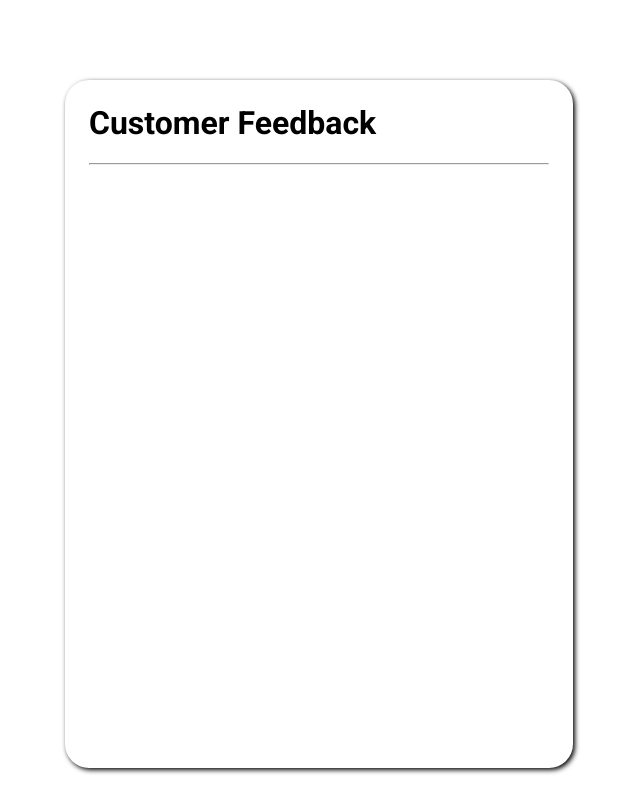
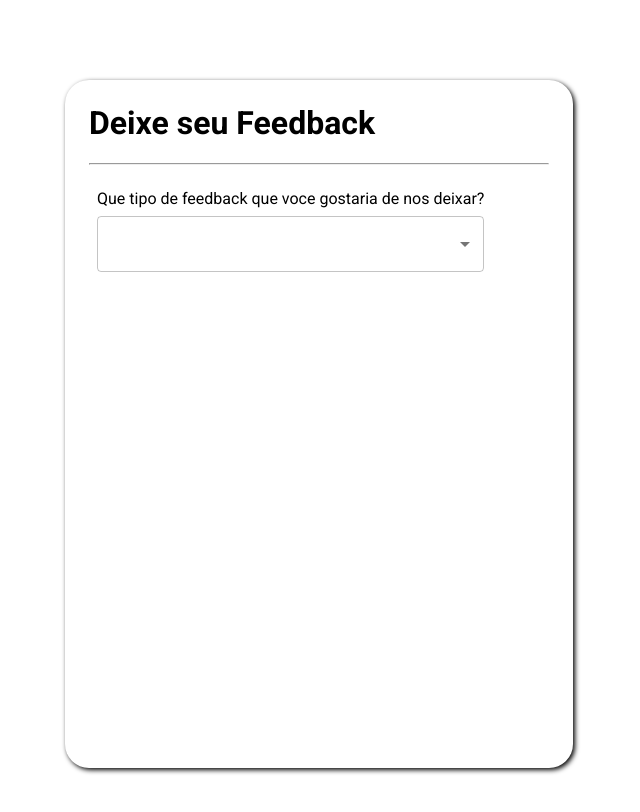
Before and after one commit to FelipeMaxRosa/ada-cielo-desafio-1-front, a React (Create React App) app: page / in a window 1280 px wide. Shown: the top 812 px of the page, without its empty margins (321-961 px from the left). Built offline with nearby package versions, Linux system fonts and the light colour scheme.

Commit message:
feat: tipo de feedback select

```diff
--- a/package.json
+++ b/package.json
@@ -3,6 +3,10 @@
   "version": "0.1.0",
   "private": true,
   "dependencies": {
+    "@emotion/react": "^11.11.1",
+    "@emotion/styled": "^11.11.0",
+    "@mui/material": "^5.14.10",
+    "@mui/styled-engine-sc": "^5.14.10",
     "@testing-library/jest-dom": "^5.17.0",
     "@testing-library/react": "^13.4.0",
     "@testing-library/user-event": "^13.5.0",
--- a/src/components/app/app.styles.ts
+++ b/src/components/app/app.styles.ts
@@ -1,5 +1,9 @@
 import styled from "styled-components";
 
-export const Container = styled.div`
+export const Container = styled.main`
   padding: 80px;
 `;
+
+export const Divisor = styled.hr`
+  margin: 16px 0;
+`;
--- a/src/components/app/app.tsx
+++ b/src/components/app/app.tsx
@@ -1,13 +1,15 @@
-import { FeedbackContainer } from "../feedback-container/feedback-container";
-import { FeedbackHeader } from "../feedback-header/feedback-header";
-import { Container } from "./app.styles";
+import { FeedbackBody } from "../feedback-body";
+import { FeedbackContainer } from "../feedback-container";
+import { FeedbackHeader } from "../feedback-header";
+import { Container, Divisor } from "./app.styles";
 
 function App() {
   return (
     <Container>
       <FeedbackContainer>
         <FeedbackHeader />
-        <hr />
+        <Divisor />
+        <FeedbackBody />
       </FeedbackContainer>
     </Container>
   );
--- /dev/null
+++ b/src/components/constants/feedback.ts
@@ -0,0 +1,14 @@
+export const FEEDBACK_TYPE_OPTIONS = [
+  {
+    label: "Crítica",
+    value: "critica",
+  },
+  {
+    label: "Sugestão",
+    value: "sugestao",
+  },
+  {
+    label: "Elogio",
+    value: "elogio",
+  },
+];
--- /dev/null
+++ b/src/components/constants/index.ts
@@ -0,0 +1 @@
+export * from "./feedback";
--- /dev/null
+++ b/src/components/feedback-body/feedback-body.tsx
@@ -0,0 +1,24 @@
+import React, { useState } from "react";
+import { SelectField } from "../shared/select/select-field";
+import { FEEDBACK_TYPE_OPTIONS } from "../constants";
+import { SelectChangeEvent } from "@mui/material/Select";
+
+export const FeedbackBody = () => {
+  const [feedbackType, setFeedbackType] = useState("");
+
+  const handleChange = (event: SelectChangeEvent<string>) => {
+    setFeedbackType(event.target.value);
+  };
+
+  return (
+    <form>
+      <SelectField
+        items={FEEDBACK_TYPE_OPTIONS}
+        value={feedbackType}
+        onChange={handleChange}
+        label="Que tipo de feedback que voce gostaria de nos deixar?"
+        name="feedbackType"
+      />
+    </form>
+  );
+};
--- /dev/null
+++ b/src/components/feedback-body/index.ts
@@ -0,0 +1 @@
+export * from "./feedback-body";
--- /dev/null
+++ b/src/components/feedback-container/index.ts
@@ -0,0 +1 @@
+export * from "./feedback-container";
--- a/src/components/feedback-header/feedback-header.tsx
+++ b/src/components/feedback-header/feedback-header.tsx
@@ -4,7 +4,7 @@ import { Title } from "./feedback-header.styles";
 export const FeedbackHeader = () => {
   return (
     <header>
-      <Title>Customer Feedback</Title>
+      <Title>Deixe seu Feedback</Title>
     </header>
   );
 };
--- /dev/null
+++ b/src/components/feedback-header/index.ts
@@ -0,0 +1 @@
+export * from "./feedback-header";
--- /dev/null
+++ b/src/components/shared/select/select-field.styles.ts
@@ -0,0 +1,5 @@
+import styled from "styled-components";
+
+export const Label = styled.label`
+  margin-bottom: 8px;
+`;
--- /dev/null
+++ b/src/components/shared/select/select-field.tsx
@@ -0,0 +1,41 @@
+import { FC } from "react";
+import MenuItem from "@mui/material/MenuItem";
+import FormControl from "@mui/material/FormControl";
+import Select, { SelectChangeEvent } from "@mui/material/Select";
+import { Label } from "./select-field.styles";
+
+type SelectFieldProps = {
+  items: Array<{ label: string; value: string }>;
+  value: string;
+  onChange: (event: SelectChangeEvent<string>) => void;
+  label?: string;
+  name: string;
+  id?: string;
+};
+export const SelectField: FC<SelectFieldProps> = ({
+  items,
+  value,
+  onChange,
+  name,
+  id,
+  label = "",
+}) => {
+  return (
+    <FormControl sx={{ m: 1, minWidth: 280 }} size="medium">
+      <Label>{label}</Label>
+      <Select
+        name={name}
+        id={id}
+        value={value}
+        onChange={(event) => onChange(event)}
+        placeholder="Select"
+      >
+        {items.map((item) => (
+          <MenuItem value={item.value} key={item.value}>
+            {item.label}
+          </MenuItem>
+        ))}
+      </Select>
+    </FormControl>
+  );
+};
```
Also changed, not shown: 1 other file (tests, documents, lock files or other folders).
